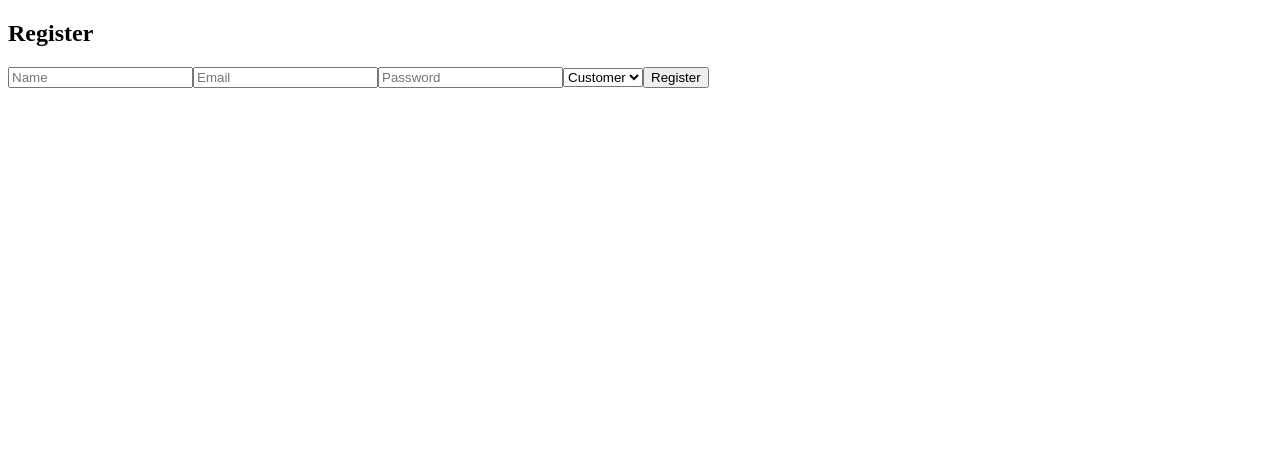
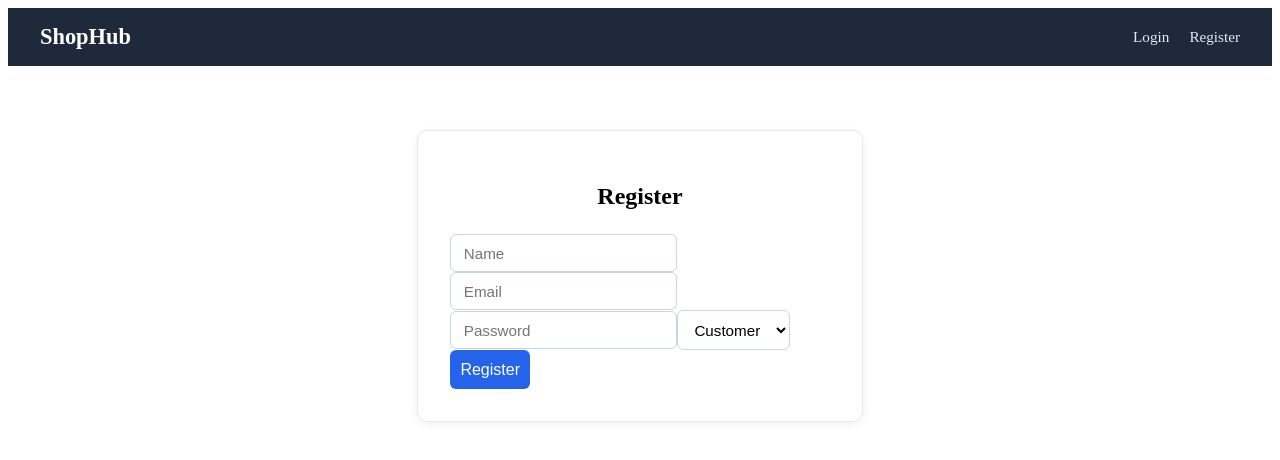
Before and after one commit to sreejkarkee/ShopHub, a React (Vite) app in the folder client/: page /register in a window 1280 px wide. Shown: the top 460 px of the page. Built offline with nearby package versions, Linux system fonts and the light colour scheme.

Commit message:
added subtle styling

```diff
--- a/client/src/App.jsx
+++ b/client/src/App.jsx
@@ -1,9 +1,12 @@
 import { BrowserRouter, Routes, Route } from 'react-router-dom';
 import { AuthProvider } from './contexts/AuthContext';
 import PrivateRoute from './components/PrivateRoute';
+import Navbar from './components/Navbar';
+
 import Login from './pages/Login';
 import Register from './pages/Register';
 import ProductList from './pages/customer/ProductList';
+import Cart from './pages/customer/Cart';
 import Dashboard from './pages/retailer/Dashboard';
 import AddProduct from './pages/retailer/AddProduct';
 
@@ -11,6 +14,7 @@ export default function App() {
   return (
     <AuthProvider>
       <BrowserRouter>
+        <Navbar />
         <Routes>
           <Route path="/login" element={<Login />} />
           <Route path="/register" element={<Register />} />
@@ -19,6 +23,10 @@ export default function App() {
           <Route
             path="/products"
             element={<PrivateRoute role="customer"><ProductList /></PrivateRoute>}
+          />
+          <Route
+            path="/cart"
+            element={<PrivateRoute role="customer"><Cart /></PrivateRoute>}
           />
 
           {/* retailer side */}
--- /dev/null
+++ b/client/src/pages/Login.css
@@ -0,0 +1,54 @@
+.login-container {
+  max-width: 380px;
+  margin: 4rem auto;
+  padding: 2rem;
+  border: 1px solid #e2e8f0;
+  border-radius: 10px;
+  box-shadow: 0 2px 8px rgba(0, 0, 0, 0.06);
+  display: flex;
+  flex-direction: column;
+  gap: 1rem;
+}
+
+.login-container h2 {
+  text-align: center;
+  margin-bottom: 0.5rem;
+}
+
+.login-container input {
+  padding: 0.6rem 0.8rem;
+  border: 1px solid #cbd5e1;
+  border-radius: 6px;
+  font-size: 0.95rem;
+}
+
+.login-container input:focus {
+  outline: none;
+  border-color: #2563eb;
+}
+
+.login-container button {
+  background-color: #2563eb;
+  color: white;
+  border: none;
+  padding: 0.65rem;
+  border-radius: 6px;
+  font-size: 1rem;
+  cursor: pointer;
+}
+
+.login-container button:hover {
+  background-color: #1d4ed8;
+}.login-container select {
+  padding: 0.6rem 0.8rem;
+  border: 1px solid #cbd5e1;
+  border-radius: 6px;
+  font-size: 0.95rem;
+  background-color: white;
+  cursor: pointer;
+}
+
+.login-container select:focus {
+  outline: none;
+  border-color: #2563eb;
+}
--- a/client/src/pages/Login.jsx
+++ b/client/src/pages/Login.jsx
@@ -2,15 +2,18 @@ import { useState } from 'react';
 import { useNavigate } from 'react-router-dom';
 import axios from '../api/axios';
 import { useAuth } from '../contexts/AuthContext';
+import './Login.css';
 
 export default function Login() {
   const [form, setForm] = useState({ email: '', password: '' });
+  const [error, setError] = useState('');
   const { login } = useAuth();
   const navigate = useNavigate();
 
   const handleSubmit = async (e) => {
     e.preventDefault();
-    const res = await axios.post('/auth/login', form);
+    try {
+      const res = await axios.post('/login', form);
       login(res.data);
 
       // redirect based on role — this is the whole trick
@@ -19,9 +22,14 @@ export default function Login() {
       } else {
         navigate('/products');
       }
+    } catch (err) {
+      setError('Invalid email or password.');
+    }
   };
 
   return (
+    <div className="login-container">
+      <h2>Login</h2>
       <form onSubmit={handleSubmit}>
         <input
           placeholder="Email"
@@ -36,5 +44,7 @@ export default function Login() {
         />
         <button type="submit">Login</button>
       </form>
+      {error && <p style={{ color: 'red', textAlign: 'center' }}>{error}</p>}
+    </div>
   );
 }
--- a/client/src/pages/Register.jsx
+++ b/client/src/pages/Register.jsx
@@ -1,6 +1,7 @@
 import { useState } from 'react';
 import { useNavigate } from 'react-router-dom';
 import axios from '../api/axios';
+import './Login.css';
 
 export default function Register() {
   const [form, setForm] = useState({ name: '', email: '', password: '', role: 'customer' });
@@ -14,7 +15,7 @@ export default function Register() {
   const handleSubmit = async (e) => {
     e.preventDefault();
     try {
-      await axios.post('/auth/register', form);
+      await axios.post('/register', form);
       navigate('/login');
     } catch (err) {
       setError('Registration failed. Try a different email.');
@@ -22,8 +23,9 @@ export default function Register() {
   };
 
   return (
+    <div className="login-container">
+      <h2>Register</h2>
       <form onSubmit={handleSubmit}>
-      <h2>Register</h2>
         <input name="name" placeholder="Name" value={form.name} onChange={handleChange} required />
         <input name="email" placeholder="Email" value={form.email} onChange={handleChange} required />
         <input
@@ -39,7 +41,8 @@ export default function Register() {
           <option value="retailer">Retailer</option>
         </select>
         <button type="submit">Register</button>
-      {error && <p style={{ color: 'red' }}>{error}</p>}
       </form>
+      {error && <p style={{ color: 'red', textAlign: 'center' }}>{error}</p>}
+    </div>
   );
 }
--- /dev/null
+++ b/client/src/pages/customer/Cart.css
@@ -0,0 +1,56 @@
+.cart {
+  max-width: 500px;
+  margin: 2rem auto;
+  padding: 1.5rem;
+}
+
+.cart-empty {
+  color: #64748b;
+}
+
+.cart-list {
+  list-style: none;
+  padding: 0;
+  display: flex;
+  flex-direction: column;
+  gap: 0.75rem;
+}
+
+.cart-item {
+  display: flex;
+  justify-content: space-between;
+  align-items: center;
+  border-bottom: 1px solid #e2e8f0;
+  padding-bottom: 0.5rem;
+}
+
+.cart-item button {
+  background: none;
+  border: none;
+  color: #ef4444;
+  cursor: pointer;
+  font-size: 0.85rem;
+}
+
+.cart-total {
+  margin-top: 1rem;
+  font-weight: 600;
+  font-size: 1.1rem;
+  text-align: right;
+}
+
+.cart-checkout-btn {
+  margin-top: 1rem;
+  width: 100%;
+  background-color: #16a34a;
+  color: white;
+  border: none;
+  padding: 0.7rem;
+  border-radius: 6px;
+  cursor: pointer;
+  font-size: 1rem;
+}
+
+.cart-checkout-btn:hover {
+  background-color: #15803d;
+}
--- a/client/src/pages/customer/Cart.jsx
+++ b/client/src/pages/customer/Cart.jsx
@@ -0,0 +1,29 @@
+import { useState } from 'react';
+import './Cart.css';
+
+export default function Cart({ cartItems = [], onRemove }) {
+  const total = cartItems.reduce((sum, item) => sum + item.price, 0);
+
+  return (
+    <div className="cart">
+      <h2>Your Cart</h2>
+      {cartItems.length === 0 ? (
+        <p className="cart-empty">Your cart is empty.</p>
+      ) : (
+        <>
+          <ul className="cart-list">
+            {cartItems.map((item, i) => (
+              <li key={i} className="cart-item">
+                <span>{item.name}</span>
+                <span>${item.price}</span>
+                <button onClick={() => onRemove(i)}>Remove</button>
+              </li>
+            ))}
+          </ul>
+          <div className="cart-total">Total: ${total}</div>
+          <button className="cart-checkout-btn">Checkout</button>
+        </>
+      )}
+    </div>
+  );
+}
```
Lines whose indentation alone changed are shown as unchanged.
